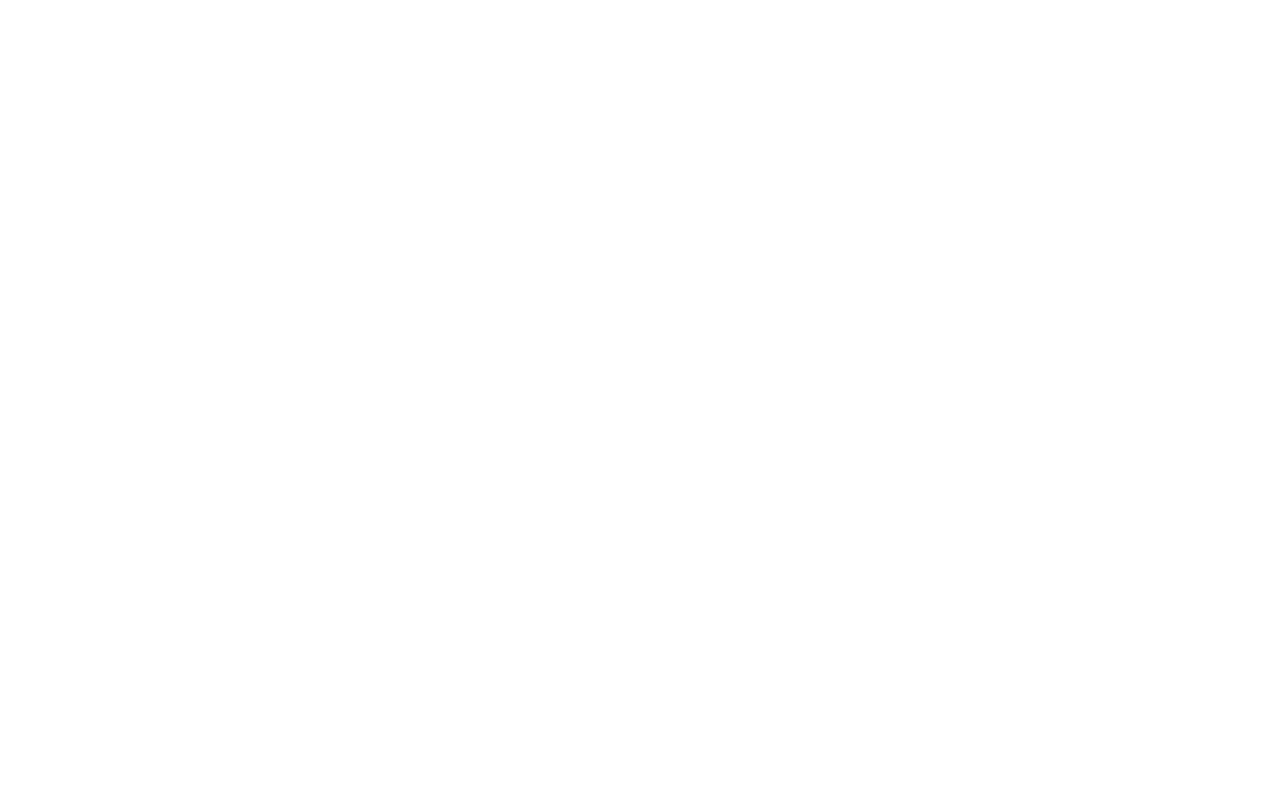
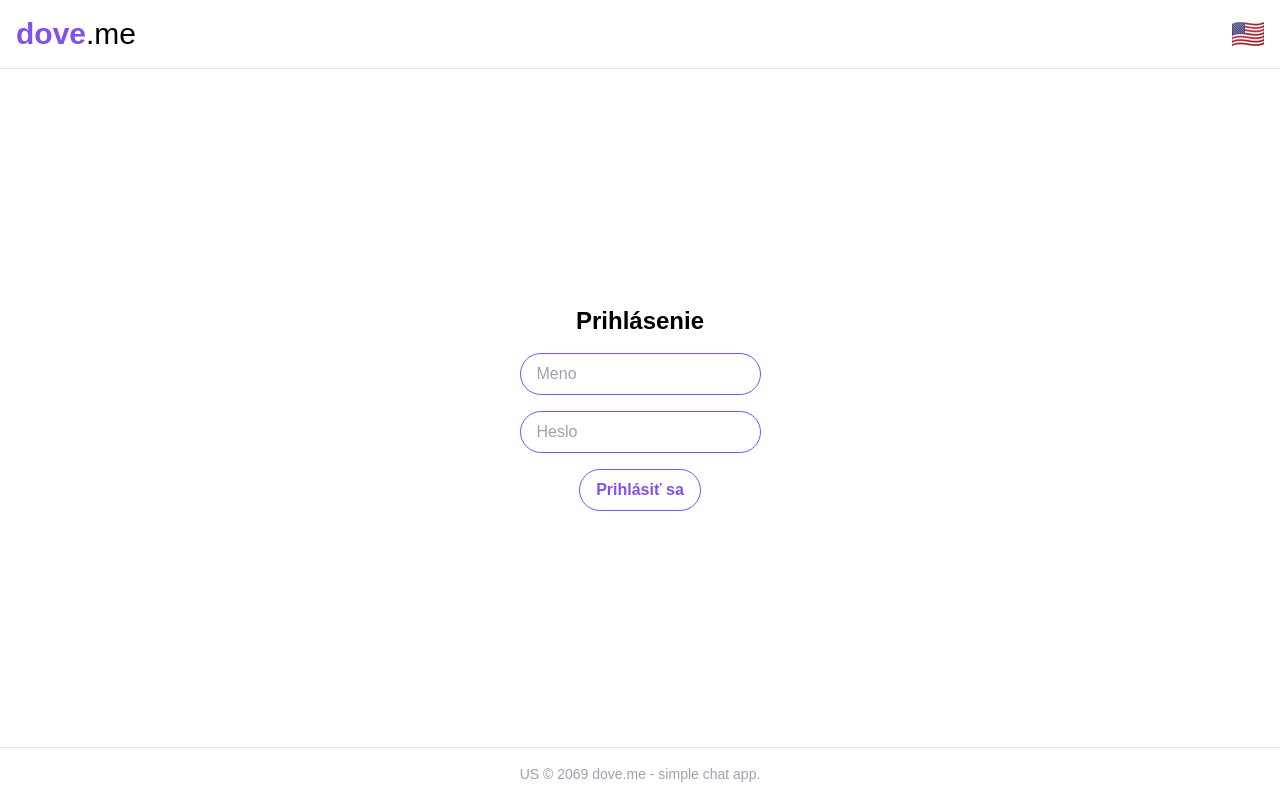
Before and after one commit to danielradosa/chat_frontend, a React (Create React App) app: page /login in a window 1280 px wide. Before the commit this address had no page. Built offline with nearby package versions, Linux system fonts and the light colour scheme; the HTML template or start-up script is replaced by a standard one.

Commit message:
login, redirects and auth

```diff
--- a/package.json
+++ b/package.json
@@ -6,6 +6,8 @@
     "@testing-library/jest-dom": "^5.17.0",
     "@testing-library/react": "^13.4.0",
     "@testing-library/user-event": "^13.5.0",
+    "axios": "^1.6.0",
+    "dotenv": "^16.3.1",
     "i18next": "^23.6.0",
     "react": "^18.2.0",
     "react-dom": "^18.2.0",
--- a/src/App.jsx
+++ b/src/App.jsx
@@ -1,6 +1,7 @@
-import React from 'react';
-import { BrowserRouter as Router, Route, Routes } from 'react-router-dom';
-import Home from './pages/Home';
+import React from "react";
+import { BrowserRouter as Router, Route, Routes } from "react-router-dom";
+import { Home, Login, Dashboard, Signup } from "./pages/index";
+import IsAuthenticated from "./utils/isAuthenticated";
 import i18n from "./i18n";
 import { I18nextProvider } from "react-i18next";
 
@@ -11,11 +12,16 @@
         <Routes>
           {/* Public Routes */}
           <Route path="/" element={<Home />} />
+          <Route path="/login" element={<Login />} />
+          <Route path="/sign-up" element={<Signup />} />
 
           {/* Private Routes */}
+          <Route element={<IsAuthenticated />}>
+            <Route path="/dashboard" element={<Dashboard />} />
+          </Route>
         </Routes>
-        </I18nextProvider>
-      </Router>
+      </I18nextProvider>
+    </Router>
   );
 }
 
--- a/src/components/Header.jsx
+++ b/src/components/Header.jsx
@@ -1,10 +1,11 @@
 import React from "react";
 import { useTranslation } from "react-i18next";
+import { Link } from "react-router-dom";
 import sk from "../assets/sk.webp";
 import us from "../assets/us.webp";
 
 const Header = () => {
-  const { i18n } = useTranslation();
+  const { t, i18n } = useTranslation();
 
   const changeLang = () => {
     if (i18n.language === "sk") {
@@ -16,11 +17,15 @@
 
   return (
     <header>
-      <div className="flex justify-between items-center align-middle">
+      <div className="flex items-center justify-between">
         <h1 className="text-3xl p-4 items-center">
           <span className="font-bold text-[#8251ED]">dove</span>.me
         </h1>
-        <button onClick={changeLang} className="flex items-center justify-center mr-4">
+
+        <button
+          onClick={changeLang}
+          className="flex items-center justify-center mr-4"
+        >
           <img
             src={i18n.language === "sk" ? us : sk}
             alt="language icon"
--- /dev/null
+++ b/src/pages/Dashboard.jsx
@@ -0,0 +1,13 @@
+import React from "react";
+
+const Dashboard = () => {
+  return (
+    <>
+      <main className="w-full  flex flex-col justify-between align-middle min-h-screen">
+        <h1>Dashboard</h1>
+      </main>
+    </>
+  );
+};
+
+export default Dashboard;
--- a/src/pages/Home.jsx
+++ b/src/pages/Home.jsx
@@ -1,6 +1,7 @@
 import React from "react";
 import { Header, Footer } from "../components";
 import { useTranslation } from "react-i18next";
+import { Link } from "react-router-dom";
 
 const Home = () => {
   const { t } = useTranslation();
@@ -12,12 +13,19 @@
         <div className="text-center">
           <p>{t("HomeText")} <br /> {t("HomeText2")}</p>
 
-          <div className="mt-4 flex justify-center align-middle ">
-            <a href="/login">
-              <button className="border hover:text-white transition-all border-[#8251ED] hover:bg-[#8251ED] text-[#8251ED] font-bold py-2 px-4 rounded-3xl">
+          <div className="mt-4 flex justify-center align-middle flex-col items-center">
+            <Link to="/login">
+              <button className="border hover:text-white transition-all border-[#8251ED]
+              hover:bg-[#8251ED] text-[#8251ED] font-bold py-2 px-4 rounded-3xl">
                 {t("LoginButtonText")}
               </button>
-            </a>
+            </Link>
+            <Link to="/sign-up">
+            <button className="text-[#8251ED] transition-all hover:bg-[#8251ED]
+            font-bold py-2 px-4 rounded-3xl hover:text-white mt-4">
+              {t("SignupButtonText")}
+            </button>
+          </Link>
           </div>
         </div>
         <Footer />
--- /dev/null
+++ b/src/pages/Login.jsx
@@ -0,0 +1,94 @@
+import React, { useState, useEffect } from "react";
+import axios from "axios";
+import { Header, Footer } from "../components";
+import { useTranslation } from "react-i18next";
+import { LOGIN_ROUTE } from "../utils/routes";
+
+const Login = () => {
+  const { t } = useTranslation();
+  const [error, setError] = useState("");
+  const [loading, setLoading] = useState(false);
+
+  const [username, setUsername] = useState("");
+  const [password, setPassword] = useState("");
+
+  useEffect(() => {
+    const isRemembered = localStorage.getItem("remember");
+
+    if (isRemembered === "true" && window.location.pathname === "/login") {
+      window.location.href = "/dashboard";
+    }
+  }, []);
+
+  const handleLogin = async (e) => {
+    e.preventDefault();
+
+    try {
+      setError("");
+      const res = await axios.post(LOGIN_ROUTE, {
+        username,
+        password,
+      });
+      if (res.data) {
+        setLoading(true);
+        localStorage.setItem("token", res.data.token);
+        localStorage.setItem("remember", true);
+        setTimeout(() => {
+          window.location.href = "/dashboard";
+        }, 2000);
+      }
+    } catch (err) {
+      setError(err.response.data.message);
+    }
+  };
+
+  return (
+    <>
+      <main className="w-full  flex flex-col justify-between align-middle min-h-screen">
+        <Header />
+
+        <form onSubmit={handleLogin}>
+          <h1 className="text-center text-2xl font-bold mb-4">
+            {t("LoginTitle")}
+          </h1>
+          {loading && (
+            <img
+              src="https://i.gifer.com/Pak.gif"
+              alt="loader"
+              className="w-48 flex mx-auto mt-[-2rem]"
+            />
+          )}
+          <div className="flex justify-center align-middle flex-col items-center">
+            <input
+              type="text"
+              placeholder={t("LoginNamePlaceholder")}
+              value={username}
+              onChange={(e) => setUsername(e.target.value)}
+              className="border border-[#8251ED] rounded-3xl px-4 py-2 mb-4"
+            />
+            <input
+              type="password"
+              placeholder={t("LoginPasswordPlaceholder")}
+              value={password}
+              onChange={(e) => setPassword(e.target.value)}
+              className="border border-[#8251ED] rounded-3xl px-4 py-2 mb-4"
+            />
+            <button
+              type="submit"
+              className="border hover:text-white transition-all border-[#8251ED]
+                hover:bg-[#8251ED] text-[#8251ED] font-bold py-2 px-4 rounded-3xl"
+            >
+              {t("LoginButtonText")}
+            </button>
+
+            {error && <p className="mt-2">{error}</p>}
+          </div>
+        </form>
+
+        <Footer />
+      </main>
+    </>
+  );
+};
+
+export default Login;
--- /dev/null
+++ b/src/pages/Signup.jsx
@@ -0,0 +1,17 @@
+import React from "react";
+import axios from "axios";
+import { Header, Footer } from "../components";
+import { useTranslation } from "react-i18next";
+import { LOGIN_ROUTE } from "../utils/routes";
+
+const Signup = () => {
+  return (
+    <>
+        <main className="w-full  flex flex-col justify-between align-middle min-h-screen">
+            <h1>Signup</h1>
+        </main>
+    </>
+  );
+};
+
+export default Signup;
--- /dev/null
+++ b/src/pages/index.js
@@ -0,0 +1,4 @@
+export { default as Home } from './Home';
+export { default as Login } from './Login';
+export { default as Signup } from './Signup';
+export { default as Dashboard } from './Dashboard';
--- a/src/translations/sk.json
+++ b/src/translations/sk.json
@@ -2,5 +2,9 @@
     "HomeText": "Prihlás sa do appky.",
     "HomeText2": "Ak nemáš účet, zaregistruj sa.",
     "LoginButtonText": "Prihlásiť sa",
-    "SignupButtonText": "Registrovať sa"
+    "SignupButtonText": "Vytvoriť nový účet",
+    "LoginNamePlaceholder": "Meno",
+    "LoginPasswordPlaceholder": "Heslo",
+    "LoginTitle": "Prihlásenie",
+    "LoginError": "Nesprávne meno alebo heslo."
 }
--- a/src/translations/us.json
+++ b/src/translations/us.json
@@ -2,5 +2,9 @@
     "HomeText": "Log in to the app.",
     "HomeText2": "If you don't have an account, sign up.",
     "LoginButtonText": "Log in",
-    "SignupButtonText": "Sign up"
+    "SignupButtonText": "Create a new account",
+    "LoginNamePlaceholder": "Username",
+    "LoginPasswordPlaceholder": "Password",
+    "LoginTitle": "Login",
+    "LoginError": "Invalid username or password."
 }
--- /dev/null
+++ b/src/utils/isAuthenticated.jsx
@@ -0,0 +1,20 @@
+import React from "react";
+import { Outlet, Navigate } from "react-router-dom";
+
+const useAuth = () => {
+    const user = localStorage.getItem("token");
+
+    if (user) {
+      return true;
+    } else {
+      return false;
+    }
+};
+
+const IsAuthenticated = () => {
+    const auth = useAuth();
+
+    return auth ? <Outlet /> : <Navigate to="/" />;
+};
+
+export default IsAuthenticated;
--- a/src/utils/routes.js
+++ b/src/utils/routes.js
@@ -0,0 +1,5 @@
+const apiURL = "http://localhost:5432/api";
+export const API_URL = apiURL;
+
+export const LOGIN_ROUTE = `${API_URL}/user/login`;
+export const REGISTER_ROUTE = `${API_URL}/user/register`;
```
Also changed, not shown: 1 other file (tests, documents, lock files or other folders).
